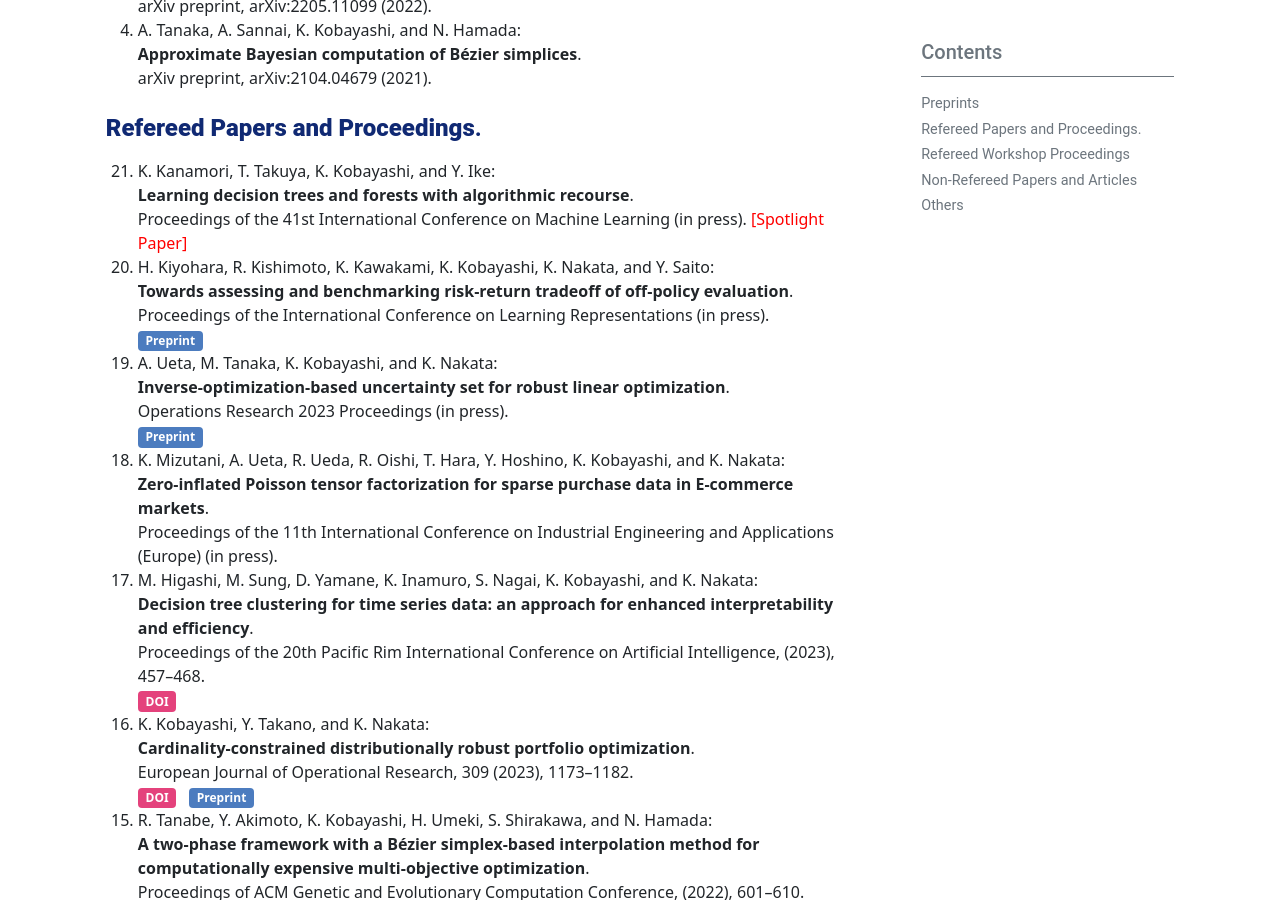
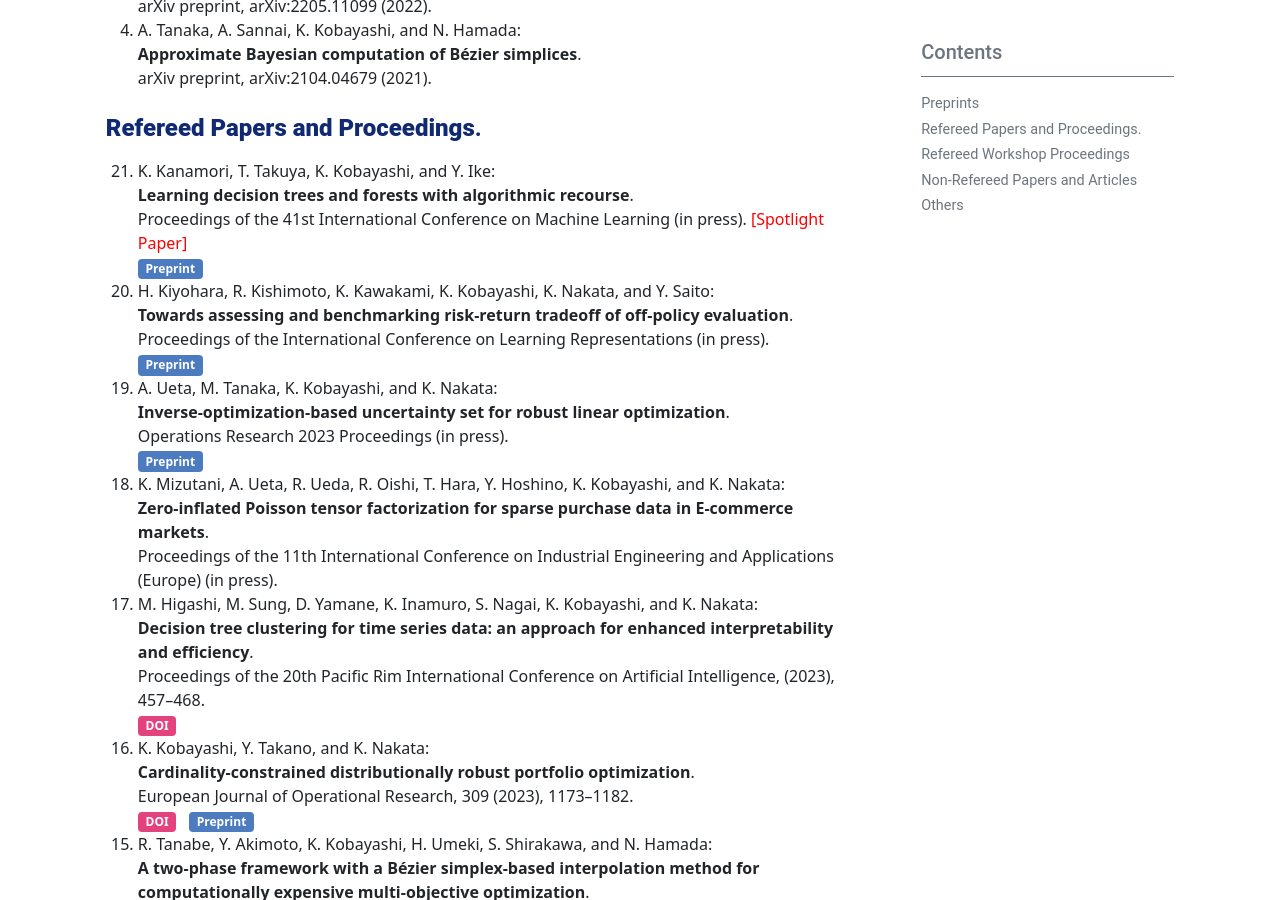
Before and after one commit to KenKoba2119/KenKoba2119.github.io, a Jekyll site: the page built from pages/publications.md, in a window 1280 px wide and 900 px high, scrolled down 407 px. Built offline with Jekyll 4.4.1, drawn with Linux system fonts in a browser that asks for light colours.

Commit message:
spotlight

```diff
--- a/pages/publications.md
+++ b/pages/publications.md
@@ -27,6 +27,7 @@ arXiv preprint, arXiv:2104.04679 (2021).
 1. K. Kanamori, T. Takuya, K. Kobayashi, and Y. Ike:
 **Learning decision trees and forests with algorithmic recourse**.
 Proceedings of the 41st International Conference on Machine Learning (in press).     <span style="color: red; ">[Spotlight Paper]</span>
+<span class="badge bg-info"> <a target="blank"  style="color:white;text-decoration:none" href="https://doi.org/10.48550/arXiv.2406.01098" >Preprint </a> </span>
 1. H. Kiyohara, R. Kishimoto, K. Kawakami, K. Kobayashi, K. Nakata, and Y. Saito:
 **Towards assessing and benchmarking risk-return tradeoff of off-policy evaluation**.
 Proceedings of the International Conference on Learning Representations (in press).
```
